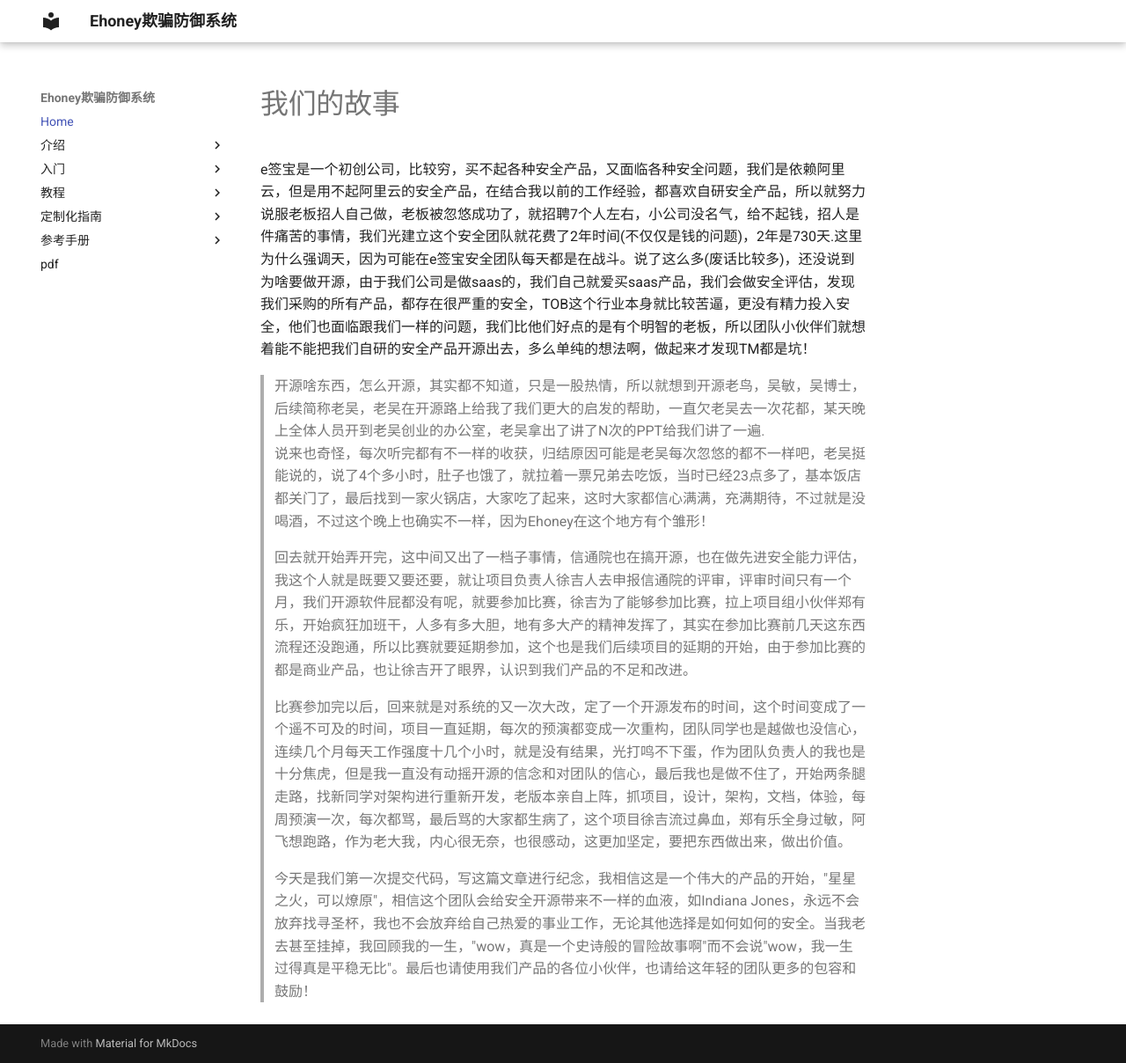
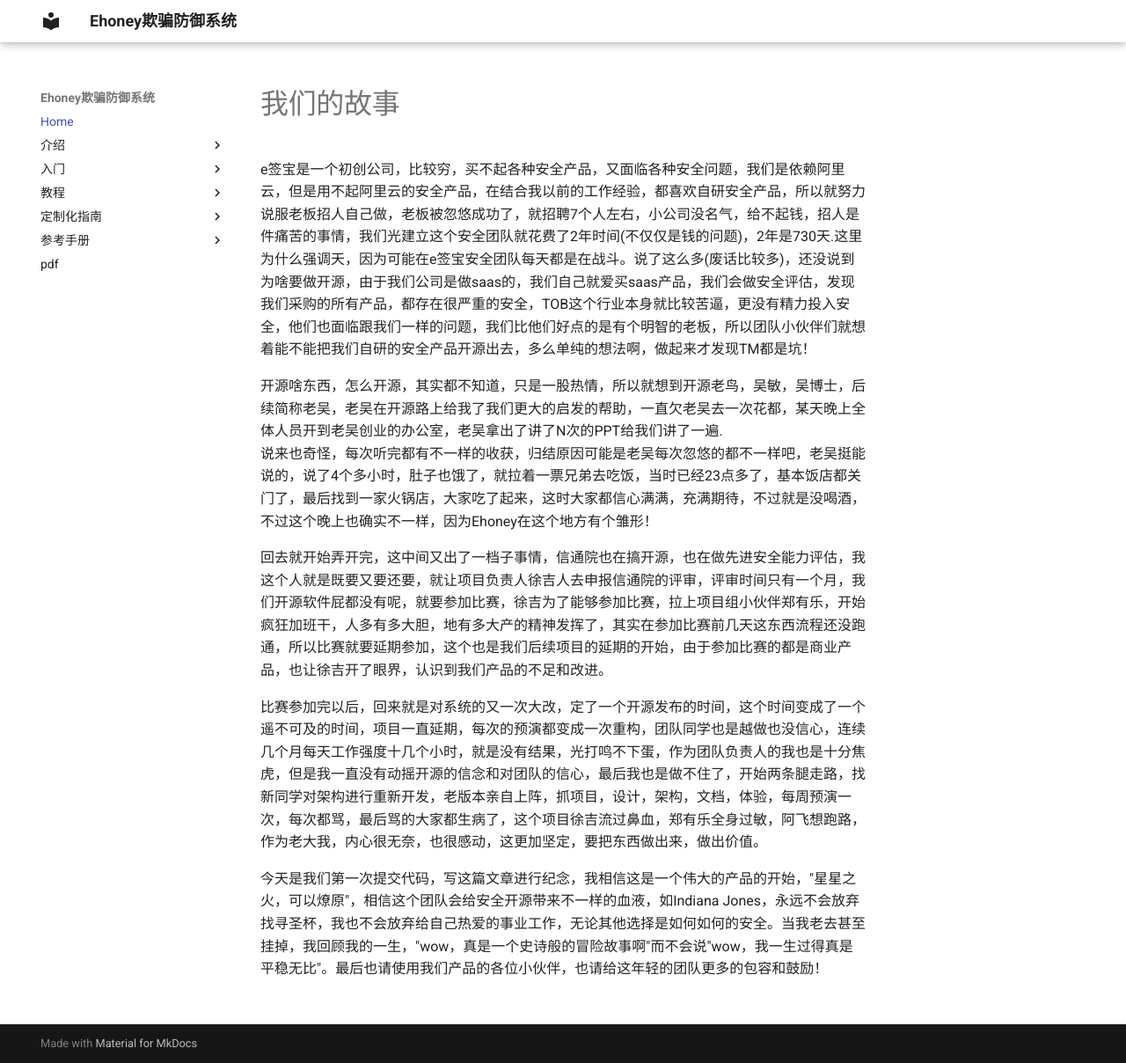
Before and after one commit to seccome/Ehoney, an MkDocs documentation site: the page built from doc/README.md, in a window 1280 px wide and 1208 px high. Shown: the whole window at 88% size. Built offline with MkDocs 1.6.1 and Material for MkDocs 9.7.7, drawn with Linux system fonts in a browser that asks for light colours.

```diff
--- a/doc/README.md
+++ b/doc/README.md
@@ -1,11 +1,11 @@
 # 我们的故事
 
-e签宝是一个初创公司，比较穷，买不起各种安全产品，又面临各种安全问题，我们是依赖阿里云，但是用不起阿里云的安全产品，在结合我以前的工作经验，都喜欢自研安全产品，所以就努力说服老板招人自己做，老板被忽悠成功了，就招聘7个人左右，小公司没名气，给不起钱，招人是件痛苦的事情，我们光建立这个安全团队就花费了2年时间(不仅仅是钱的问题)，2年是730天.这里为什么强调天，因为可能在e签宝安全团队每天都是在战斗。说了这么多(废话比较多)，还没说到为啥要做开源，由于我们公司是做saas的，我们自己就爱买saas产品，我们会做安全评估，发现我们采购的所有产品，都存在很严重的安全，TOB这个行业本身就比较苦逼，更没有精力投入安全，他们也面临跟我们一样的问题，我们比他们好点的是有个明智的老板，所以团队小伙伴们就想着能不能把我们自研的安全产品开源出去，多么单纯的想法啊，做起来才发现TM都是坑！ <br />
+   e签宝是一个初创公司，比较穷，买不起各种安全产品，又面临各种安全问题，我们是依赖阿里云，但是用不起阿里云的安全产品，在结合我以前的工作经验，都喜欢自研安全产品，所以就努力说服老板招人自己做，老板被忽悠成功了，就招聘7个人左右，小公司没名气，给不起钱，招人是件痛苦的事情，我们光建立这个安全团队就花费了2年时间(不仅仅是钱的问题)，2年是730天.这里为什么强调天，因为可能在e签宝安全团队每天都是在战斗。说了这么多(废话比较多)，还没说到为啥要做开源，由于我们公司是做saas的，我们自己就爱买saas产品，我们会做安全评估，发现我们采购的所有产品，都存在很严重的安全，TOB这个行业本身就比较苦逼，更没有精力投入安全，他们也面临跟我们一样的问题，我们比他们好点的是有个明智的老板，所以团队小伙伴们就想着能不能把我们自研的安全产品开源出去，多么单纯的想法啊，做起来才发现TM都是坑！ <br />
 
- >  开源啥东西，怎么开源，其实都不知道，只是一股热情，所以就想到开源老鸟，吴敏，吴博士，后续简称老吴，老吴在开源路上给我了我们更大的启发的帮助，一直欠老吴去一次花都，某天晚上全体人员开到老吴创业的办公室，老吴拿出了讲了N次的PPT给我们讲了一遍.<br>说来也奇怪，每次听完都有不一样的收获，归结原因可能是老吴每次忽悠的都不一样吧，老吴挺能说的，说了4个多小时，肚子也饿了，就拉着一票兄弟去吃饭，当时已经23点多了，基本饭店都关门了，最后找到一家火锅店，大家吃了起来，这时大家都信心满满，充满期待，不过就是没喝酒，不过这个晚上也确实不一样，因为Ehoney在这个地方有个雏形！
+   开源啥东西，怎么开源，其实都不知道，只是一股热情，所以就想到开源老鸟，吴敏，吴博士，后续简称老吴，老吴在开源路上给我了我们更大的启发的帮助，一直欠老吴去一次花都，某天晚上全体人员开到老吴创业的办公室，老吴拿出了讲了N次的PPT给我们讲了一遍.<br>说来也奇怪，每次听完都有不一样的收获，归结原因可能是老吴每次忽悠的都不一样吧，老吴挺能说的，说了4个多小时，肚子也饿了，就拉着一票兄弟去吃饭，当时已经23点多了，基本饭店都关门了，最后找到一家火锅店，大家吃了起来，这时大家都信心满满，充满期待，不过就是没喝酒，不过这个晚上也确实不一样，因为Ehoney在这个地方有个雏形！ <br />
 
->   回去就开始弄开完，这中间又出了一档子事情，信通院也在搞开源，也在做先进安全能力评估，我这个人就是既要又要还要，就让项目负责人徐吉人去申报信通院的评审，评审时间只有一个月，我们开源软件屁都没有呢，就要参加比赛，徐吉为了能够参加比赛，拉上项目组小伙伴郑有乐，开始疯狂加班干，人多有多大胆，地有多大产的精神发挥了，其实在参加比赛前几天这东西流程还没跑通，所以比赛就要延期参加，这个也是我们后续项目的延期的开始，由于参加比赛的都是商业产品，也让徐吉开了眼界，认识到我们产品的不足和改进。
+   回去就开始弄开完，这中间又出了一档子事情，信通院也在搞开源，也在做先进安全能力评估，我这个人就是既要又要还要，就让项目负责人徐吉人去申报信通院的评审，评审时间只有一个月，我们开源软件屁都没有呢，就要参加比赛，徐吉为了能够参加比赛，拉上项目组小伙伴郑有乐，开始疯狂加班干，人多有多大胆，地有多大产的精神发挥了，其实在参加比赛前几天这东西流程还没跑通，所以比赛就要延期参加，这个也是我们后续项目的延期的开始，由于参加比赛的都是商业产品，也让徐吉开了眼界，认识到我们产品的不足和改进。<br />
 
->   比赛参加完以后，回来就是对系统的又一次大改，定了一个开源发布的时间，这个时间变成了一个遥不可及的时间，项目一直延期，每次的预演都变成一次重构，团队同学也是越做也没信心，连续几个月每天工作强度十几个小时，就是没有结果，光打鸣不下蛋，作为团队负责人的我也是十分焦虎，但是我一直没有动摇开源的信念和对团队的信心，最后我也是做不住了，开始两条腿走路，找新同学对架构进行重新开发，老版本亲自上阵，抓项目，设计，架构，文档，体验，每周预演一次，每次都骂，最后骂的大家都生病了，这个项目徐吉流过鼻血，郑有乐全身过敏，阿飞想跑路，作为老大我，内心很无奈，也很感动，这更加坚定，要把东西做出来，做出价值。
+  比赛参加完以后，回来就是对系统的又一次大改，定了一个开源发布的时间，这个时间变成了一个遥不可及的时间，项目一直延期，每次的预演都变成一次重构，团队同学也是越做也没信心，连续几个月每天工作强度十几个小时，就是没有结果，光打鸣不下蛋，作为团队负责人的我也是十分焦虎，但是我一直没有动摇开源的信念和对团队的信心，最后我也是做不住了，开始两条腿走路，找新同学对架构进行重新开发，老版本亲自上阵，抓项目，设计，架构，文档，体验，每周预演一次，每次都骂，最后骂的大家都生病了，这个项目徐吉流过鼻血，郑有乐全身过敏，阿飞想跑路，作为老大我，内心很无奈，也很感动，这更加坚定，要把东西做出来，做出价值。<br />
 
->   今天是我们第一次提交代码，写这篇文章进行纪念，我相信这是一个伟大的产品的开始，"星星之火，可以燎原"，相信这个团队会给安全开源带来不一样的血液，如Indiana Jones，永远不会放弃找寻圣杯，我也不会放弃给自己热爱的事业工作，无论其他选择是如何如何的安全。当我老去甚至挂掉，我回顾我的一生，"wow，真是一个史诗般的冒险故事啊"而不会说"wow，我一生过得真是平稳无比"。最后也请使用我们产品的各位小伙伴，也请给这年轻的团队更多的包容和鼓励！
+  今天是我们第一次提交代码，写这篇文章进行纪念，我相信这是一个伟大的产品的开始，"星星之火，可以燎原"，相信这个团队会给安全开源带来不一样的血液，如Indiana Jones，永远不会放弃找寻圣杯，我也不会放弃给自己热爱的事业工作，无论其他选择是如何如何的安全。当我老去甚至挂掉，我回顾我的一生，"wow，真是一个史诗般的冒险故事啊"而不会说"wow，我一生过得真是平稳无比"。最后也请使用我们产品的各位小伙伴，也请给这年轻的团队更多的包容和鼓励！
```
